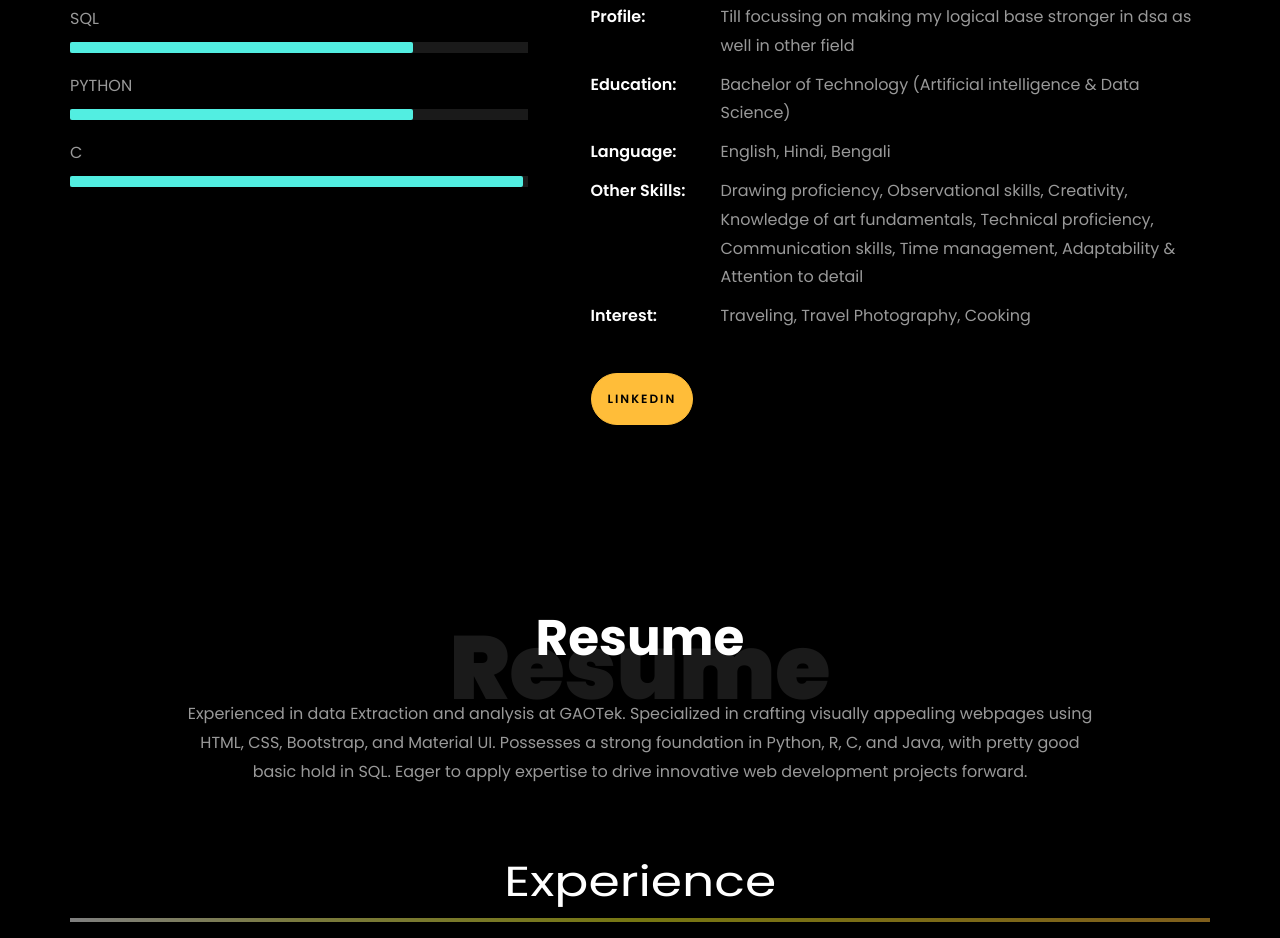
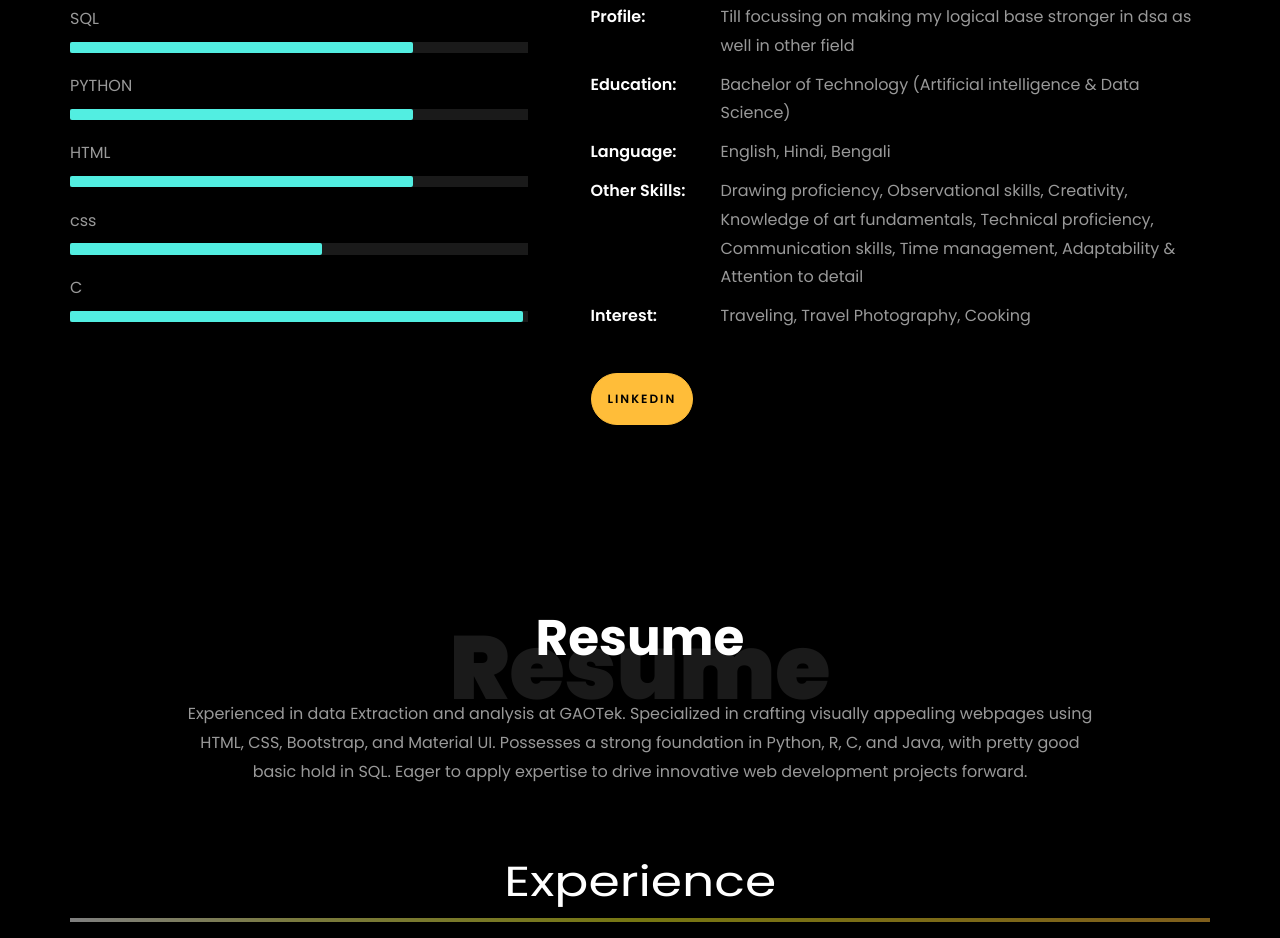
Before and after one commit to snahangshu/Portfolio, a plain HTML site: page index.html in a window 1280 px wide. Shown: the part 1142-2080 px from the top of the page. Drawn offline with Linux system fonts and the light colour scheme; a web font is replaced by a local one.

Commit message:
Update index.html

```diff
--- a/index.html
+++ b/index.html
@@ -271,8 +271,18 @@
                     <div class="progress">
                       <div class="progress-bar" role="progressbar" style="width: 75%" aria-valuenow="85" aria-valuemin="0" aria-valuemax="100"></div>
                     </div>
+                    <span>HTML</span>
+                    <!-- <span class="pull-right">85%</span> -->
+                    <div class="progress">
+                      <div class="progress-bar" role="progressbar" style="width: 75%" aria-valuenow="85" aria-valuemin="0" aria-valuemax="100"></div>
+                    </div>
 
 
+                    <span>css</span>
+                    <!-- <span class="pull-right">85%</span> -->
+                    <div class="progress">
+                      <div class="progress-bar" role="progressbar" style="width: 55%" aria-valuenow="85" aria-valuemin="0" aria-valuemax="100"></div>
+                    </div>
 
                     <span>C</span>
                     <!-- <span class="pull-right">99%</span> -->
```
